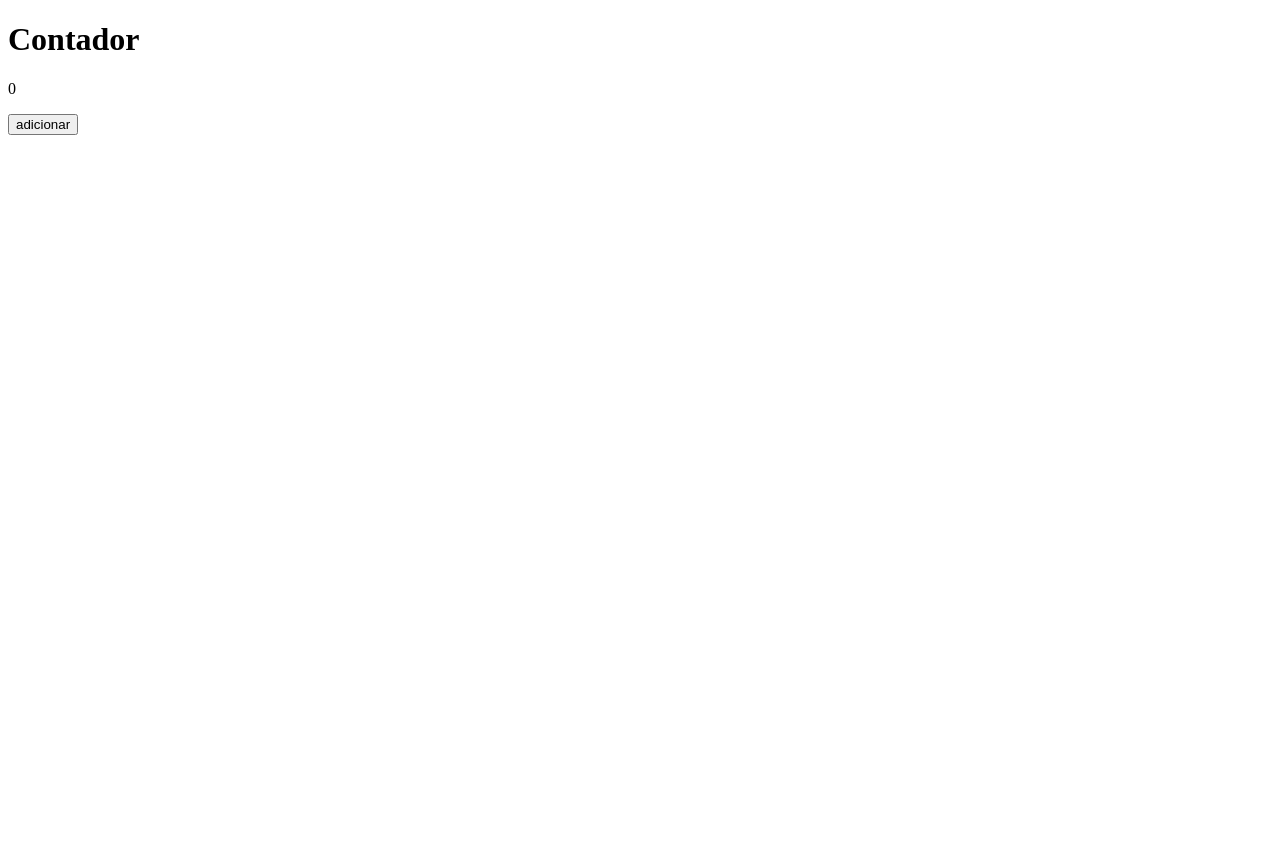
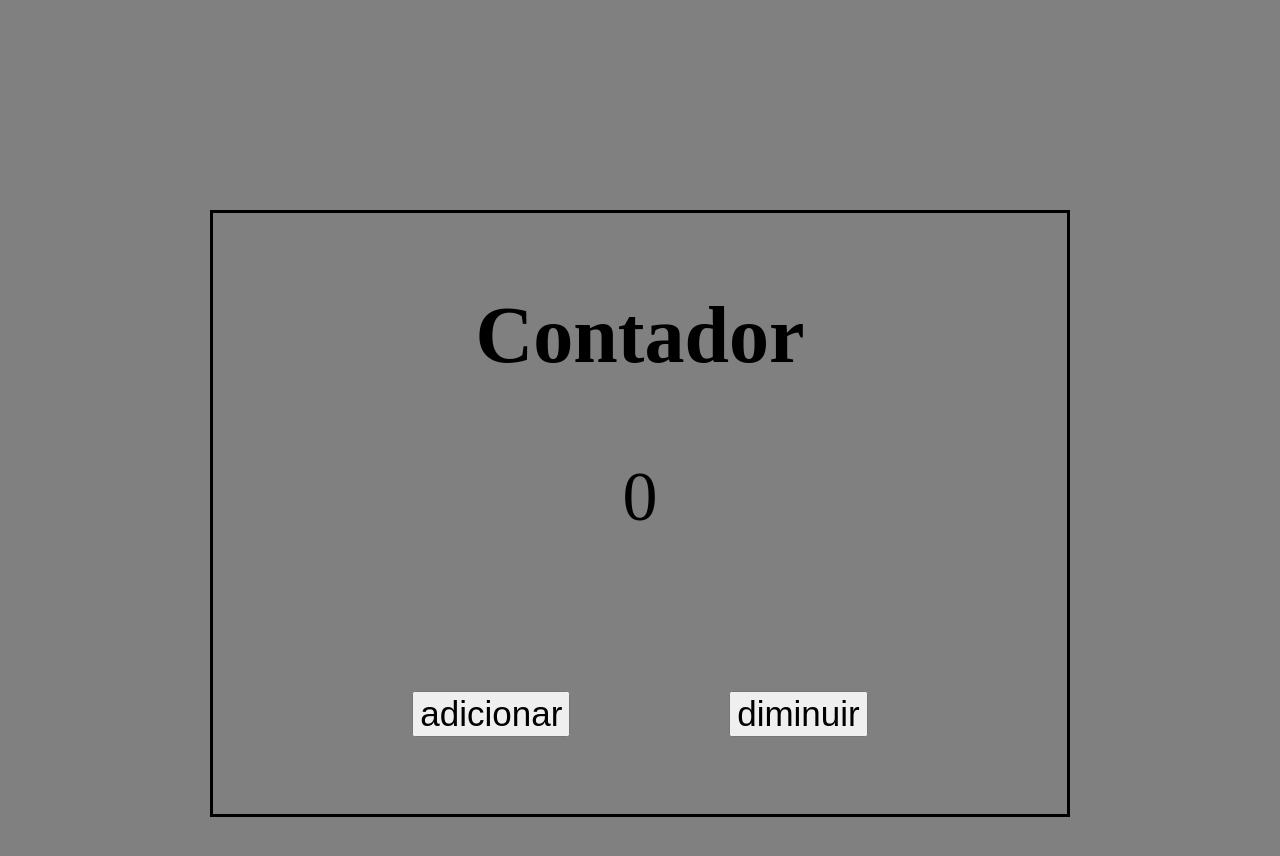
Before and after one commit to CarlosEdu0/contador, a plain HTML site: page index.html in a window 1280 px wide. Before the commit the page ends 800 px from the top, so only its background shows below. Drawn offline with Linux system fonts and the light colour scheme.

Commit message:
contador

```diff
--- a/index.html
+++ b/index.html
@@ -5,10 +5,11 @@
     <title>contador</title>
 </head>
 <body>
-    <h1>Contador</h1>
-<p>0</p>
-<button>adicionar</button>
+    <h1 class="titulo">Contador</h1>
+<p class="resultado">0</p>
+<button class="dim">adicionar</button>
+<button class="add">diminuir</button>
 
-
+<link rel="stylesheet" href="style.css">
 </body>
 </html>
--- /dev/null
+++ b/style.css
@@ -0,0 +1,22 @@
+*{
+    margin: 9%;
+    box-sizing: border-box;
+}
+body{
+    background-color: gray;
+    text-align: center;
+    font-size: 20px;
+    border: solid black;
+}
+.resultado{
+    font-size: 70px;
+}
+.add{
+    font-size: 35px;
+}
+.dim{
+    font-size: 35px;
+}
+.titulo{
+    font-size: 80px;
+}
```
Also changed, not shown: main.js (added), 1 other file.
